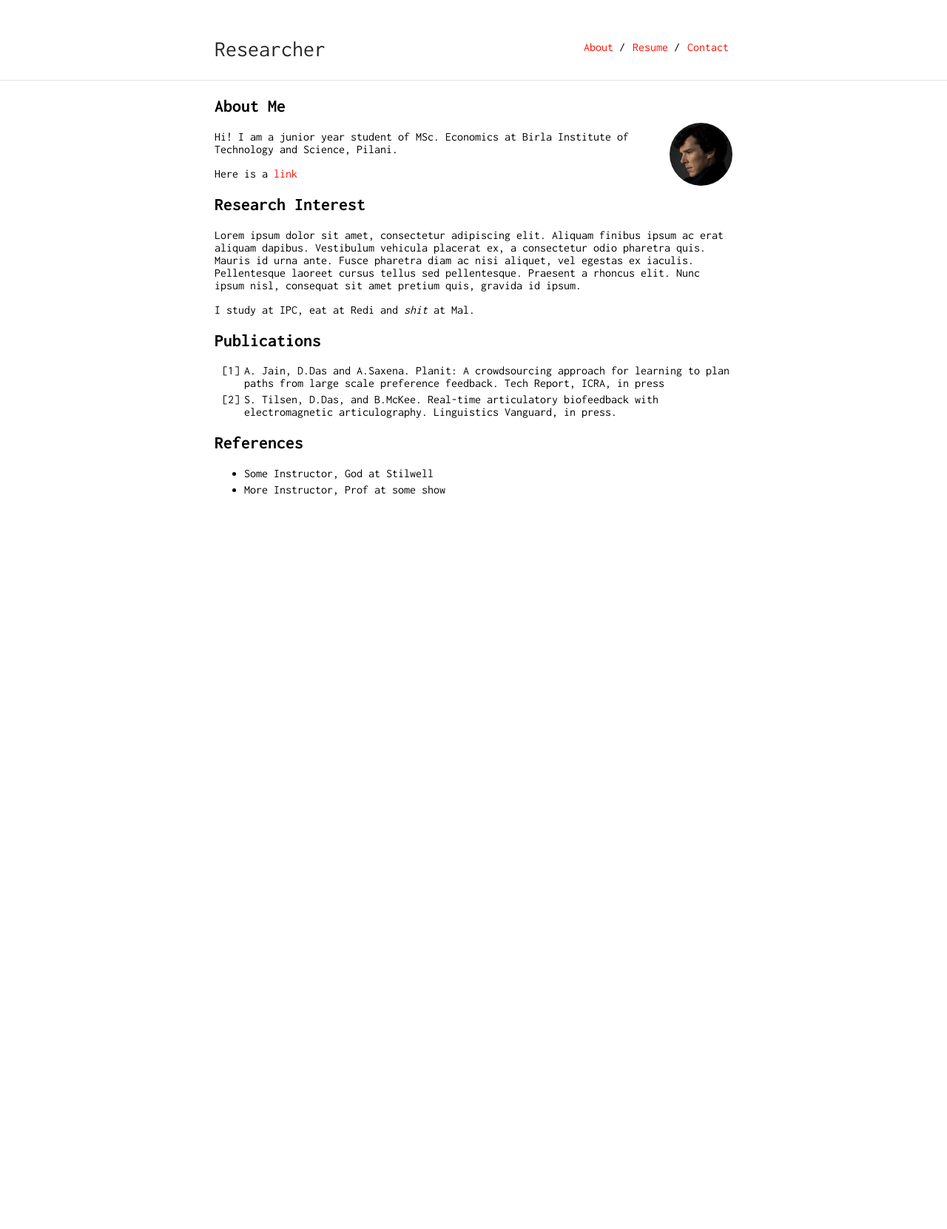
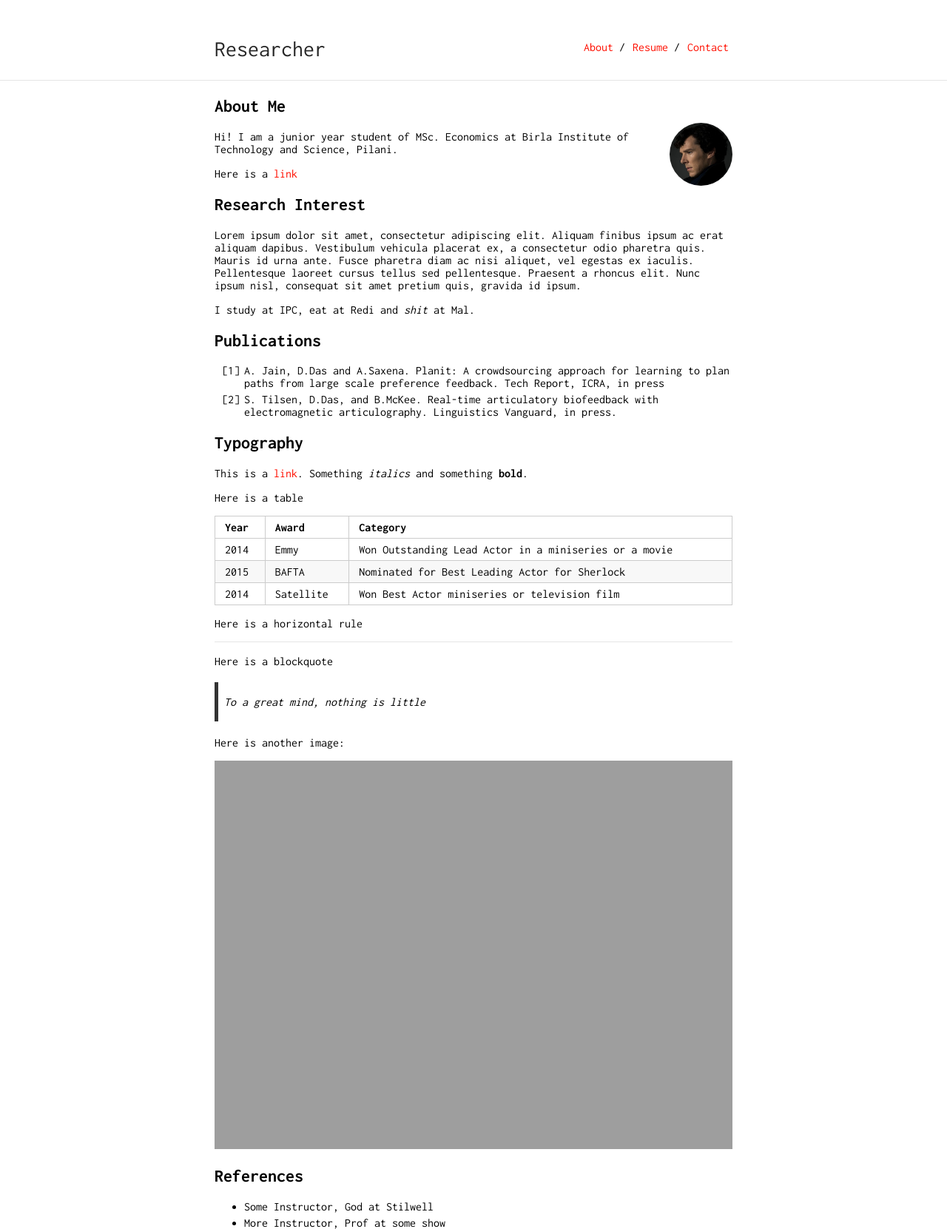
Before and after one commit to jleungs/jleungs.github.io, a Jekyll site: the page built from index.md, in a window 1280 px wide. Shown: the whole page at 74% size. Built offline with Jekyll 4.4.1, drawn with Linux system fonts in a browser that asks for light colours; nearby versions of some CDN libraries; our own code applies the rules of GitHub Pages for plain Markdown files; before the commit the page ends 900 px from its top, so only the background shows below that.

Commit message:
seems done

```diff
--- a/_sass/_style.scss
+++ b/_sass/_style.scss
@@ -99,3 +99,4 @@ hr {
 }
 
 @import "typography";
+@import "tables";
--- /dev/null
+++ b/_sass/tables.scss
@@ -0,0 +1,34 @@
+table {
+    margin: 15px 0;
+    border-collapse: collapse;
+    width: 100%;
+    padding: 0;
+}
+table tr {
+    border-top: 1px solid #cccccc;
+    background-color: white;
+    margin: 0;
+    padding: 0;
+}
+table tr:nth-child(2n) {
+    background-color: #f8f8f8;
+}
+table tr th {
+    font-weight: bold;
+    border: 1px solid #cccccc;
+    text-align: left;
+    margin: 0;
+    padding: 6px 13px;
+}
+table tr td {
+    border: 1px solid #cccccc;
+    text-align: left;
+    margin: 0;
+    padding: 6px 13px;
+}
+table tr th :first-child, table tr td :first-child {
+    margin: 0;
+}
+table tr th :last-child, table tr td :last-child {
+    margin: 0;
+}
--- a/_sass/typography.scss
+++ b/_sass/typography.scss
@@ -30,7 +30,7 @@
         padding: 2px 8px 2px 8px;
         font-style: italic;
     }
-    img {
+    .profile-picture {
         height: $image-size;
         width: $image-size;
         position: relative;
@@ -47,4 +47,8 @@
             }
         }
     }
+    img {
+        text-align: center;
+        width: 100%;
+    }
 }
--- a/index.md
+++ b/index.md
@@ -4,7 +4,7 @@ layout: default
 
 ## About Me
 
-<img src="sherlock.jpg">
+<img class="profile-picture" src="sherlock.jpg">
 
 Hi! I am a junior year student of MSc. Economics at Birla Institute of Technology and Science, Pilani.
 
@@ -21,6 +21,30 @@ I study at IPC, eat at Redi and *shit* at Mal.
 1. A. Jain, D.Das and A.Saxena. Planit: A crowdsourcing approach for learning to plan paths from large scale preference feedback. Tech Report, ICRA, in press
 2. S. Tilsen, D.Das, and B.McKee. Real-time articulatory biofeedback with electromagnetic articulography. Linguistics Vanguard, in press.
 
+## Typography
+
+This is a [link](http://google.com). Something *italics* and something **bold**.
+
+Here is a table
+
+Year | Award | Category
+-----|-------|--------
+2014 | Emmy  | Won Outstanding Lead Actor in a miniseries or a movie
+2015 | BAFTA | Nominated for Best Leading Actor for Sherlock
+2014 | Satellite | Won Best Actor miniseries or television film
+
+Here is a horizontal rule
+
+---
+
+Here is a blockquote
+
+> To a great mind, nothing is little
+
+Here is another image:
+
+<img alt-text="sample" src="https://ankitsultana.me/accent/images/van-gogh.jpg">
+
 ## References
 
 * Some Instructor, God at Stilwell
```
